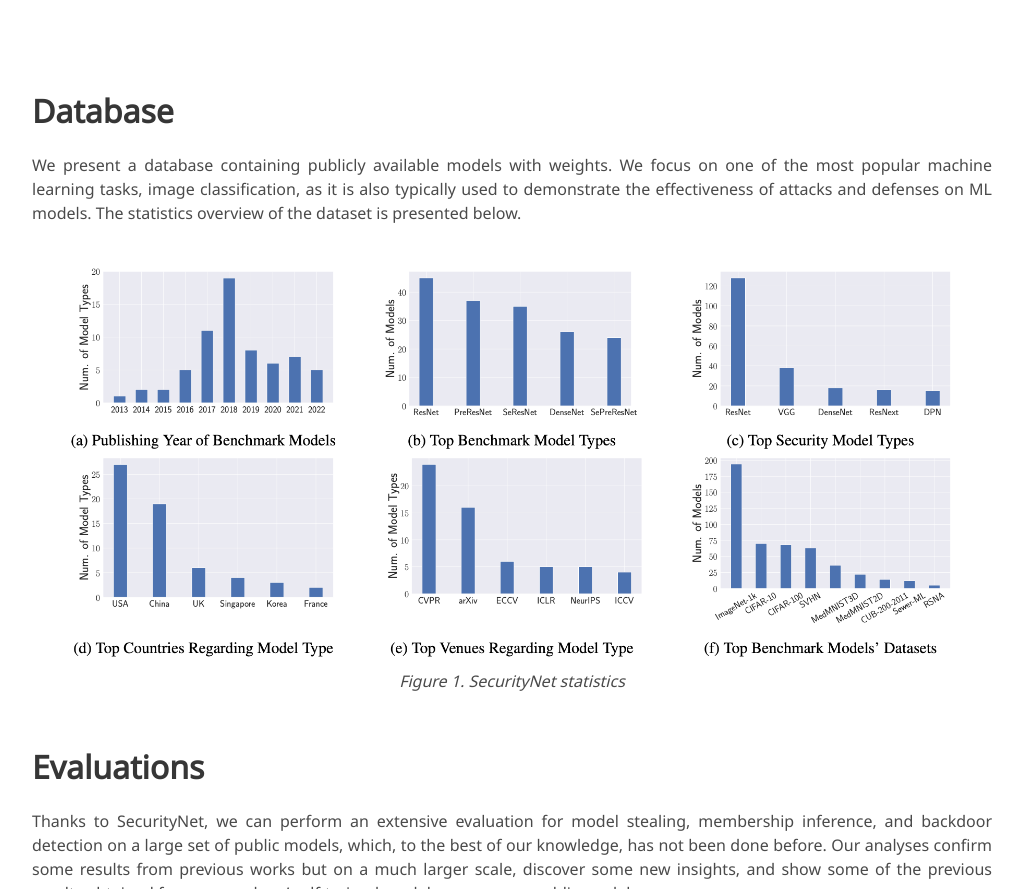
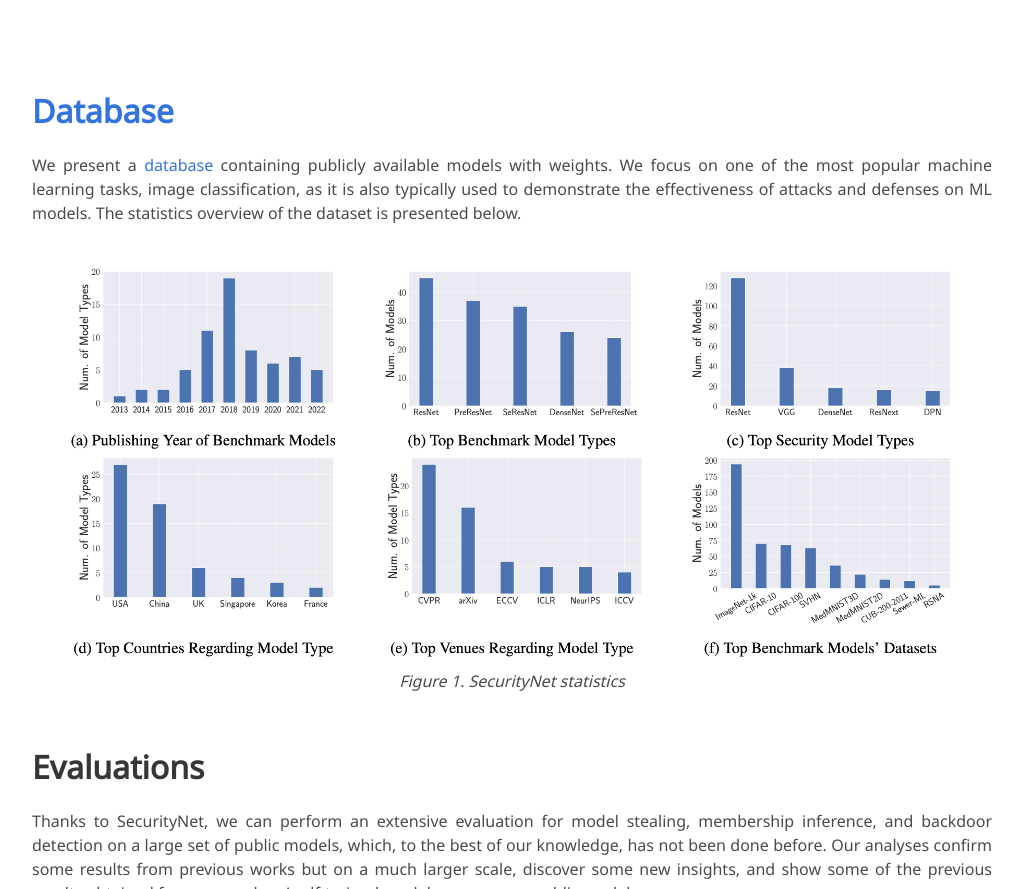
Before and after one commit to TrustAIRLab/SecurityNet, a plain HTML site: page index.html in a window 1280 px wide. Shown: the part 937-1826 px from the top of the page, without its empty margins (128-1151 px from the left). Drawn offline with nearby package versions, Linux system fonts and the light colour scheme; some icons are missing; a web font is replaced by a local one.

Commit message:
Update index.html

```diff
--- a/index.html
+++ b/index.html
@@ -158,11 +158,11 @@
     <!-- Database. -->
     <div class="columns is-centered">
       <div class="column is-full-width">
-        <h2 class="title is-3">Database</h2>
+        <h2 class="title is-3"><a href="https://github.com/TrustAIRLab/SecurityNet/tree/main/Database">Database</a></h2>
 
         <div class="content has-text-justified">
           <p>
-            We present a database containing publicly available models with weights. We focus on one of the most
+            We present a <a href="https://github.com/TrustAIRLab/SecurityNet/tree/main/Database">database</a> containing publicly available models with weights. We focus on one of the most
             popular machine learning tasks, image classification, as it is also typically used to demonstrate the
             effectiveness of attacks and defenses on ML models.
 
```
